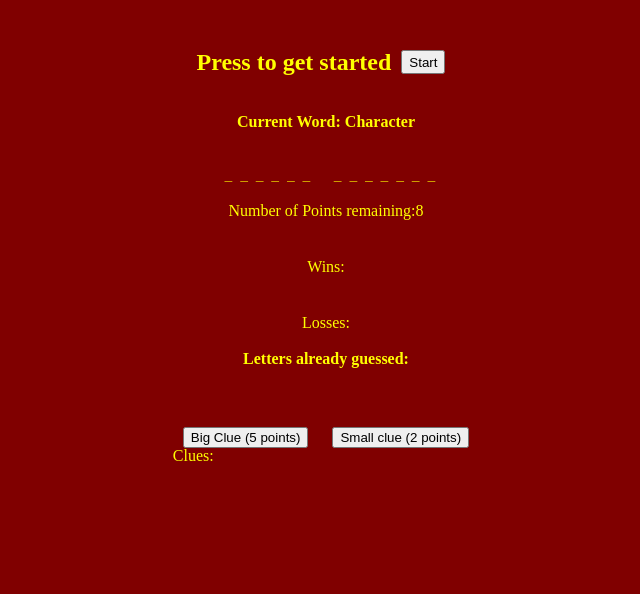
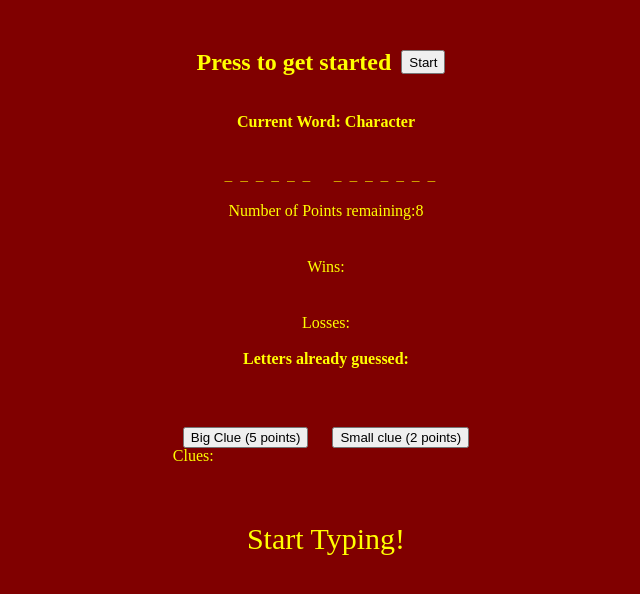
Before and after one commit to jacobzirbel/Word-Guess-Game, a plain HTML site: page index.html in a window 1280 px wide. Both pictures are taken after a click on the button "Start". Shown: the whole page, without its empty margins (314-954 px from the left). Drawn offline with Linux system fonts and the light colour scheme.

Commit message:
add instructions

```diff
--- a/assets/css/style.css
+++ b/assets/css/style.css
@@ -39,12 +39,15 @@ div,
 h6 {
 	color: yellow;
 }
-
+#type {
+	font-size: 30px;
+}
 #textbox {
 	display: none;
 }
 @media only screen and (max-width: 720px) {
 	#textbox {
 		display: block;
+		font-size: 35px;
 	}
 }
--- a/index.html
+++ b/index.html
@@ -35,10 +35,11 @@
 					</button>
 					<p id="clues">Clues:</p>
 				</div>
-				<fieldset id="textbox">
-					<label>Enter guesses here for mobile</label>
-					<input type="text" id="myText" value="text here" />
-				</fieldset>
+
+				<div>
+					<div id="type">Start Typing!</div>
+					<div id="textbox">Does not work on mobile, sorry</div>
+				</div>
 			</div>
 		</div>
 		<script src="assets/javascript/data.js"></script>
```
